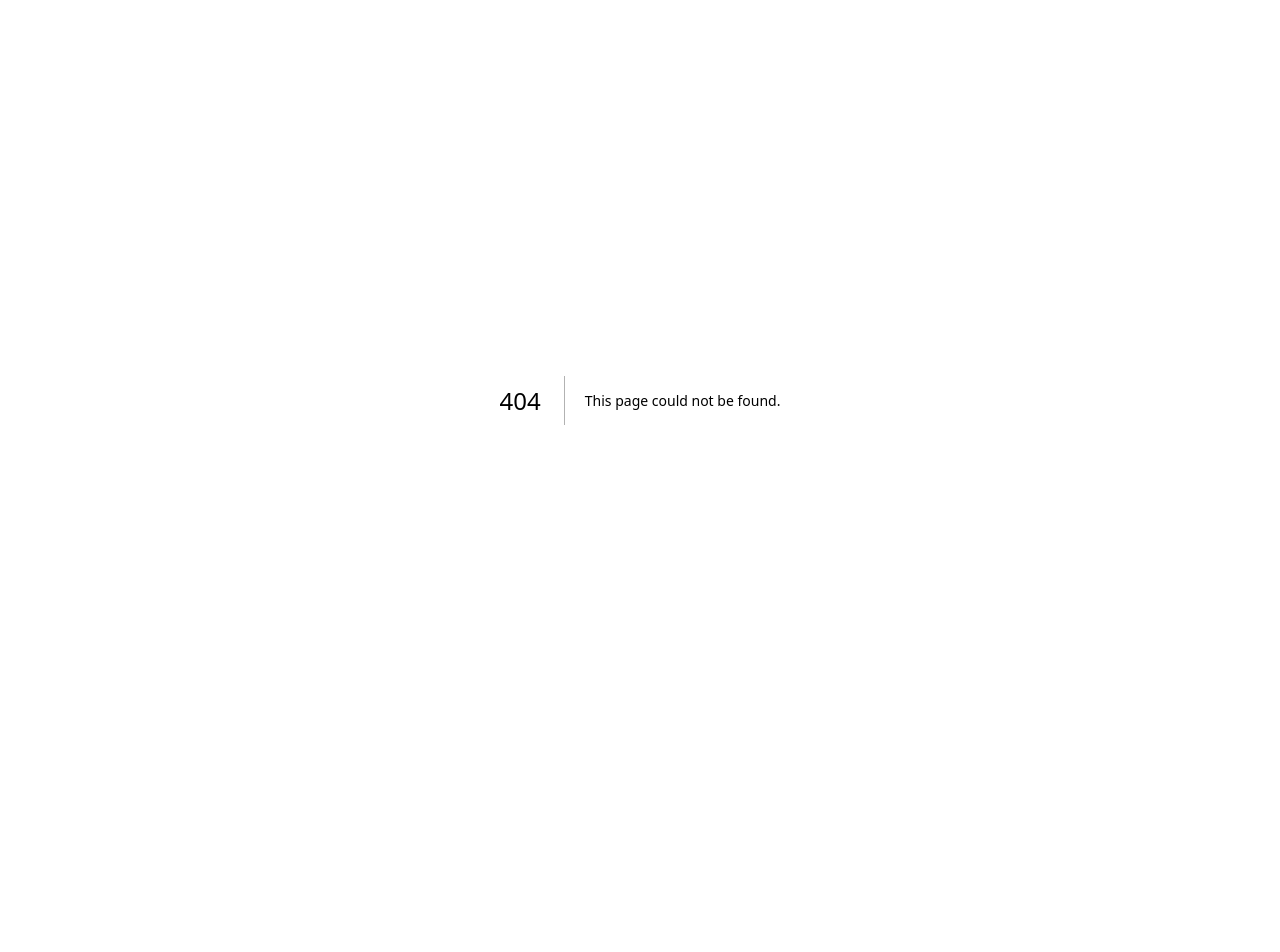
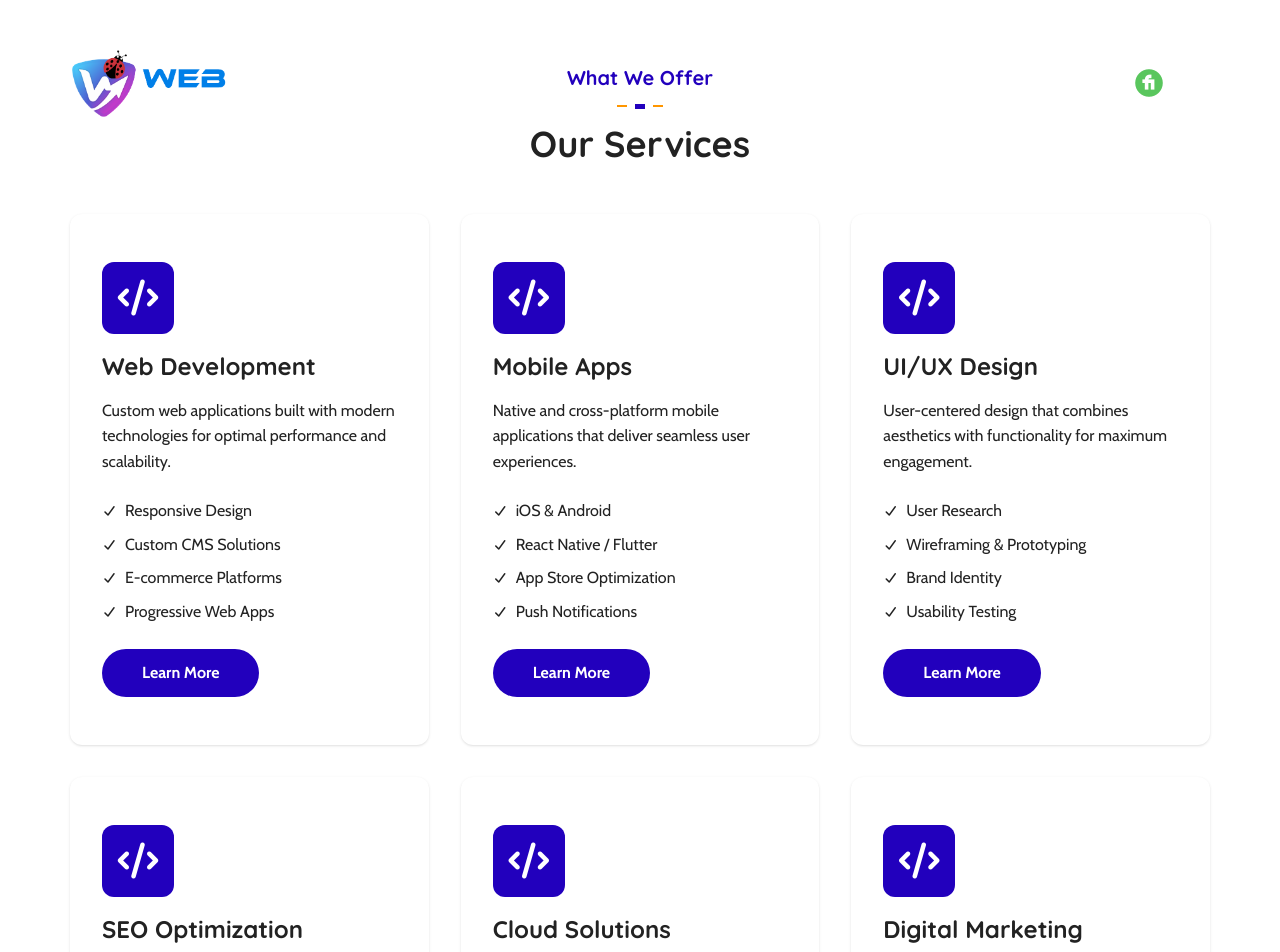
Before and after one commit to dev-nirob1/webpoka-production, a Next.js app: page /services in a window 1280 px wide. Before the commit this address had no page. Shown: the top 952 px of the page. Before the commit the page ends 800 px from the top, so only its background shows below. Built offline with nearby package versions, Linux system fonts and the light colour scheme.

Commit message:
services details section

```diff
--- /dev/null
+++ b/src/app/(front)/services/page.js
@@ -0,0 +1,10 @@
+import ServiceDetails from "../../../components/section/Servicedetails";
+
+const ServicesPage = () => {
+    return (
+        <>
+            <ServiceDetails />
+        </>
+    )
+}
+export default ServicesPage;
--- a/src/components/common/Navbar.jsx
+++ b/src/components/common/Navbar.jsx
@@ -9,10 +9,10 @@ import Container from "../ui/Container";
 
 const navLinks = [
   { href: "/", label: "Home" },
-  { href: "/about-us", label: "About" },
+  { href: "/about", label: "About" },
   { href: "/projects", label: "Projects" },
   { href: "/blogs", label: "Blogs" },
-  { href: "/contact-us", label: "Contact" },
+  { href: "/contact", label: "Contact" },
 ];
 
 const Navbar = () => {
--- /dev/null
+++ b/src/components/section/Servicedetails.jsx
@@ -0,0 +1,111 @@
+import { Container, Section } from "../ui";
+import SectionTitle from "../ui/SectionTitle";
+import ServiceDetailsCard from "../widget/ServiceDetailsCard";
+
+const ServiceDetails = () => {
+  const serviceDetails = [
+    {
+      id: 1,
+      icon: "fa-solid fa-code",
+      title: "Web Development",
+      description:
+        "Custom web applications built with modern technologies for optimal performance and scalability.",
+      features: [
+        "Responsive Design",
+        "Custom CMS Solutions",
+        "E-commerce Platforms",
+        "Progressive Web Apps",
+      ],
+      link: "https://webpoka.com/contact",
+    },
+    {
+      id: 2,
+      icon: "fa-solid fa-code",
+      title: "Mobile Apps",
+      description:
+        "Native and cross-platform mobile applications that deliver seamless user experiences.",
+      features: [
+        "iOS & Android",
+        "React Native / Flutter",
+        "App Store Optimization",
+        "Push Notifications",
+      ],
+      link: "https://webpoka.com/contact",
+    },
+    {
+      id: 3,
+      icon: "fa-solid fa-code",
+      title: "UI/UX Design",
+      description:
+        "User-centered design that combines aesthetics with functionality for maximum engagement.",
+      features: [
+        "User Research",
+        "Wireframing & Prototyping",
+        "Brand Identity",
+        "Usability Testing",
+      ],
+      link: "https://webpoka.com/contact",
+    },
+    {
+      id: 4,
+      icon: "fa-solid fa-code",
+      title: "SEO Optimization",
+      description:
+        "Data-driven SEO strategies to improve your visibility and drive organic traffic.",
+      features: [
+        "Technical SEO",
+        "Content Strategy",
+        "Analytics & Reporting",
+        "Link Building",
+      ],
+      link: "https://webpoka.com/contact",
+    },
+    {
+      id: 5,
+      icon: "fa-solid fa-code",
+      title: "Cloud Solutions",
+      description:
+        "Scalable cloud infrastructure and DevOps solutions for reliable application deployment.",
+      features: [
+        "AWS / Azure / GCP",
+        "CI/CD Pipelines",
+        "Monitoring & Security",
+        "Auto Scaling",
+      ],
+      link: "https://webpoka.com/contact",
+    },
+    {
+      id: 6,
+      icon: "fa-solid fa-code",
+      title: "Digital Marketing",
+      description:
+        "Comprehensive digital marketing campaigns that convert visitors into customers.",
+      features: [
+        "PPC Campaigns",
+        "Social Media Marketing",
+        "Email Marketing",
+        "Conversion Optimization",
+      ],
+      link: "https://webpoka.com/contact",
+    },
+  ];
+  return (
+    <Section>
+      <Container>
+        <SectionTitle
+          className="mb-12 items-center text-center"
+          title="Our Services"
+          subTitle="What We Offer"
+        />
+
+        <div className="grid gap-8 md:grid-cols-2 lg:grid-cols-3">
+          {serviceDetails.map((service) => (
+            <ServiceDetailsCard key={service.id} service={service} />
+          ))}
+        </div>
+      </Container>
+    </Section>
+  );
+};
+
+export default ServiceDetails;
--- a/src/components/section/Testimonials.jsx
+++ b/src/components/section/Testimonials.jsx
@@ -8,15 +8,17 @@ import { cn, Container, Section } from "../ui";
 const reviews = [
   {
     id: 1,
-    review: "Awesome job every single time I work with him. We have been working together for over a year now. Great experience every single time.",
+    review:
+      "Awesome job every single time I work with him. We have been working together for over a year now. Great experience every single time.",
     userName: "kenyaparks",
     country: "United States",
-    image: "https://ui-avatars.com/api/?name=Ken&background=0D8ABC&color=fff",
+    image: "/images/team/al-hasan-nirob.jpg",
     rating: 5,
   },
   {
     id: 2,
-    review: "Very friendly and professional contact. I am exited how the website will look like. I let you know.",
+    review:
+      "Very friendly and professional contact. I am exited how the website will look like. I let you know.",
     userName: "andreoehsen",
     country: "Germany",
     image: "https://ui-avatars.com/api/?name=andre&background=0D8ABC&color=fff",
@@ -24,110 +26,135 @@ const reviews = [
   },
   {
     id: 3,
-    review: "The seller communicates and takes direction well. He his good and has good knowledgeable. Good value for money. I will work with him again. Happiness 😀",
+    review:
+      "The seller communicates and takes direction well. He his good and has good knowledgeable. Good value for money. I will work with him again. Happiness 😀",
     userName: "omshreembrzee",
     country: "United Kingdom",
-    image: "https://fiverr-res.cloudinary.com/image/upload/f_auto,q_auto,t_profile_small/v1/profile/photos/43922613/original/_MG_8549_1.jpg",
+    image:
+      "https://fiverr-res.cloudinary.com/image/upload/f_auto,q_auto,t_profile_small/v1/profile/photos/43922613/original/_MG_8549_1.jpg",
     rating: 5,
   },
   {
     id: 15,
-    review: "I am pleased again. This seller keeps solving a lot of riddles within the world of webwork for me. And I am happy to come back again and again, while we have finished many different projects. Thumbs up for him, and: Thaank you :-)",
+    review:
+      "I am pleased again. This seller keeps solving a lot of riddles within the world of webwork for me. And I am happy to come back again and again, while we have finished many different projects. Thumbs up for him, and: Thaank you :-)",
     userName: "barbara2",
     country: "Germany",
-    image: "https://ui-avatars.com/api/?name=barbara2&background=0D8ABC&color=fff",
+    image: "/images/team/al-hasan-nirob.jpg",
+
     rating: 5,
   },
   {
     id: 4,
-    review: "we have no idea how to make html page for one industrial product, but seller give us some great ideas and make template for us very fast. thank you very much, will order again!",
+    review:
+      "we have no idea how to make html page for one industrial product, but seller give us some great ideas and make template for us very fast. thank you very much, will order again!",
     userName: "avelettta",
     country: "Estonia",
-    image: "https://fiverr-res.cloudinary.com/image/upload/f_auto,q_auto,t_profile_small/v1/attachments/profile/photo/394fe8799b64583ca19823baa2812d81-1622209337617/2eb081d6-f082-4ad9-882a-5696a0db387a.jpg",
+    image: "/images/team/al-hasan-nirob.jpg",
+
     rating: 5,
   },
   {
     id: 5,
-    review: "This is is the best. Attention to detail. No complaints, does as instructed and unlimited revisions. Very responsive landing page as well",
+    review:
+      "This is is the best. Attention to detail. No complaints, does as instructed and unlimited revisions. Very responsive landing page as well",
     userName: "franklawson488",
     country: "Ghana",
-    image: "https://fiverr-res.cloudinary.com/image/upload/f_auto,q_auto,t_profile_small/v1/attachments/profile/photo/bcf0476bce84db971de13ea639c52bdc-1519481126797/355eff90-e307-4556-aac0-2463996a3883.jpg",
+    image: "/images/team/al-hasan-nirob.jpg",
+
     rating: 5,
   },
   {
     id: 6,
-    review: "Seller exceeded my expectations. He was very cooperative and patient--even when I took a while to reply. Fiverr should have an option to add bonuses when sellers go above and beyond... I will definitely choose this seller for my next project. A+",
+    review:
+      "Seller exceeded my expectations. He was very cooperative and patient--even when I took a while to reply. Fiverr should have an option to add bonuses when sellers go above and beyond... I will definitely choose this seller for my next project. A+",
     userName: "user72803480",
     country: "United States",
-    image: "https://ui-avatars.com/api/?name=user&background=0D8ABC&color=fff",
+    image: "/images/team/al-hasan-nirob.jpg",
+
     rating: 5,
   },
   {
     id: 7,
-    review: "Webpoka has real talent !!! He is really good making landing pages i have used his service 4 times so far ! I am happy every time!!!!!! and will continue to work with him. Thank you so much BEST GIG ON FIVVER",
+    review:
+      "Webpoka has real talent !!! He is really good making landing pages i have used his service 4 times so far ! I am happy every time!!!!!! and will continue to work with him. Thank you so much BEST GIG ON FIVVER",
     userName: "zackjay",
     country: "Canada",
-    image: "https://fiverr-res.cloudinary.com/image/upload/f_auto,q_auto,t_profile_small/v1/attachments/profile/photo/bcf0476bce84db971de13ea639c52bdc-1519481126797/355eff90-e307-4556-aac0-2463996a3883.jpg",
+    image: "/images/team/al-hasan-nirob.jpg",
+
     rating: 5,
   },
   {
     id: 8,
-    review: "Fantastic work and very easy to work with. The seller is a great communicator and delivers exactly what you want. Will use again in the future.",
+    review:
+      "Fantastic work and very easy to work with. The seller is a great communicator and delivers exactly what you want. Will use again in the future.",
     userName: "docdigit",
     country: "United States",
-    image: "https://ui-avatars.com/api/?name=docdigit&background=0D8ABC&color=fff",
+    image: "/images/team/al-hasan-nirob.jpg",
+
     rating: 5,
   },
   {
     id: 9,
-    review: "Was a very pleasant experience working with Webpoka. He was always willing to work with me to ensure that I got the result I wanted. He was extremely cooperative, which I truly appreciated.",
+    review:
+      "Was a very pleasant experience working with Webpoka. He was always willing to work with me to ensure that I got the result I wanted. He was extremely cooperative, which I truly appreciated.",
     userName: "thejourneyer",
     country: "Barbados",
-    image: "https://ui-avatars.com/api/?name=thejourneyer&background=0D8ABC&color=fff",
+    image: "/images/team/al-hasan-nirob.jpg",
+
     rating: 4,
   },
   {
     id: 10,
-    review: "I received a creative landing page just as requested and this seller was very easy to talk to. I would recommend him to anyone.",
+    review:
+      "I received a creative landing page just as requested and this seller was very easy to talk to. I would recommend him to anyone.",
     userName: "jessicarushing",
     country: "United States",
-    image: "https://ui-avatars.com/api/?name=jessicarushing&background=0D8ABC&color=fff",
+    image: "/images/team/al-hasan-nirob.jpg",
+
     rating: 5,
   },
   {
     id: 11,
-    review: "Very Satisfied with the seller, extremely patient and a breeze to work with. Will certainly avail Afroj's services again. Keep up the good work",
+    review:
+      "Very Satisfied with the seller, extremely patient and a breeze to work with. Will certainly avail Afroj's services again. Keep up the good work",
     userName: "clearmind28",
     country: "India",
-    image: "https://ui-avatars.com/api/?name=clearmind28&background=0D8ABC&color=fff",
+    image: "/images/team/al-hasan-nirob.jpg",
+
     rating: 5,
   },
   {
     id: 12,
-    review: "Absolutely brilliant job and exactly what I expected. Seller went above and beyond to deal with my very specific revisions. Will definitely use this service again.",
+    review:
+      "Absolutely brilliant job and exactly what I expected. Seller went above and beyond to deal with my very specific revisions. Will definitely use this service again.",
     userName: "tchapwise",
     country: "United Kingdom",
-    image: "https://ui-avatars.com/api/?name=tchapwise&background=0D8ABC&color=fff",
+    image: "/images/team/al-hasan-nirob.jpg",
+
     rating: 5,
   },
   {
     id: 13,
-    review: "Hes Great, Experienced, and highly qualified person who knows how to solve the problems.. Great Work",
+    review:
+      "Hes Great, Experienced, and highly qualified person who knows how to solve the problems.. Great Work",
     userName: "deepakkew",
     country: "United Arab Emirates",
-    image: "https://fiverr-res.cloudinary.com/image/upload/f_auto,q_auto,t_profile_small/v1/profile/photos/47827403/original/home-style-logo.jpg",
+    image: "/images/team/al-hasan-nirob.jpg",
+
     rating: 5,
   },
   {
     id: 14,
-    review: "Due to not having wordpress not sure was worth doing however help to set up existing landing page. Seller was good communicator and patient with my many questions",
+    review:
+      "Due to not having wordpress not sure was worth doing however help to set up existing landing page. Seller was good communicator and patient with my many questions",
     userName: "skurrie",
     country: "Australia",
-    image: "https://ui-avatars.com/api/?name=skurrie&background=0D8ABC&color=fff",
+    image: "/images/team/al-hasan-nirob.jpg",
+
     rating: 4,
   },
 ];
-
 
 const Testimonials = () => {
   const [itemsPerView, setItemsPerView] = useState(1);
@@ -157,7 +184,7 @@ const Testimonials = () => {
       ...reviews,
       ...reviews.slice(0, itemsPerView),
     ],
-    [itemsPerView]
+    [itemsPerView],
   );
 
   const nextSlide = useCallback(() => {
@@ -201,7 +228,8 @@ const Testimonials = () => {
               onTransitionEnd={handleTransitionEnd}
               className={cn(
                 "flex",
-                withTransition && "transition-transform duration-700 ease-in-out"
+                withTransition &&
+                  "transition-transform duration-700 ease-in-out",
               )}
               style={{
                 transform: `translateX(-${index * (100 / itemsPerView)}%)`,
--- a/src/components/widget/MemberCard.jsx
+++ b/src/components/widget/MemberCard.jsx
@@ -16,7 +16,7 @@ const MemberCard = ({ memberData }) => {
 
       <div className="member-info absolute inset-x-4 bottom-4 rounded-lg bg-white px-4 py-2">
         <Heading as={5}>{memberData.name}</Heading>
-        <Paragraph className="m-0 pt-1">{memberData.role}</Paragraph>
+        <Paragraph className="pt-1">{memberData.role}</Paragraph>
       </div>
     </div>
   );
--- /dev/null
+++ b/src/components/widget/ServiceDetailsCard.jsx
@@ -0,0 +1,41 @@
+import Heading from "../ui/Heading";
+import Paragraph from "../ui/Paragraph";
+import { Button, cn } from "../ui";
+import Link from "next/link";
+
+const ServiceDetailsCard = ({ service }) => {
+  return (
+    <div className="group relative z-[1] rounded-xl shadow overflow-hidden bg-white px-8 py-12 shadow-box before:absolute before:left-0 before:top-1/2 before:-z-10 before:h-full before:w-full before:bg-primary before:opacity-0 before:transition-all before:duration-500 before:ease-in-out hover:before:top-0 hover:before:opacity-100 after:absolute after:-bottom-[110%] after:-right-[110%] after:-z-10 after:h-[350px] after:w-[350px] after:rounded-full after:bg-highlight after:transition-all after:duration-700 after:ease-in-out hover:after:-bottom-[40%] hover:after:-right-[35%]">
+      <div className="relative z-[1] mb-4 flex h-18 w-18 items-center justify-center rounded-xl bg-primary text-white transition-all duration-500 ease-in-out group-hover:bg-white group-hover:text-primary">
+        <i className={cn(service.icon, "text-4xl")} />
+      </div>
+
+      <Heading as={5} className="text-2xl my-4 relative z-[1] group-hover:text-white">
+        {service.title}
+      </Heading>
+
+      <Paragraph className="relative z-[1] mt-2 group-hover:text-white">
+        {service.description}
+      </Paragraph>
+
+      <ul className="relative z-[1] my-6 space-y-2 group-hover:text-white">
+        {service.features.map((feature) => (
+          <li key={feature} className="flex items-center gap-2">
+            <i className="fa-solid fa-check text-xs" />
+            {feature}
+          </li>
+        ))}
+      </ul>
+
+      <Button
+        variant="secondary"
+        className="bg-primary group-hover:bg-white group-hover:text-primary"
+      >
+      <Link href="contact">Learn More</Link>
+      </Button>
+
+    </div>
+  );
+};
+
+export default ServiceDetailsCard;
```
